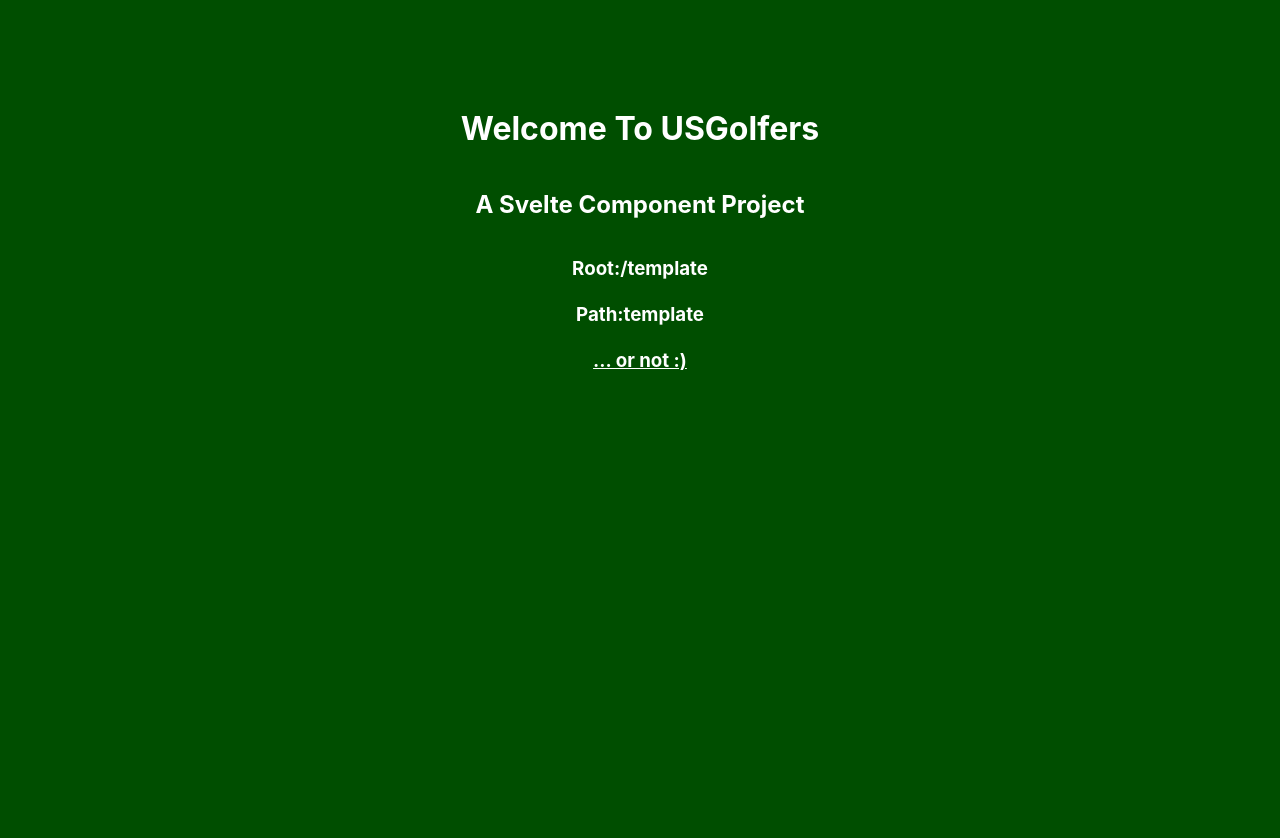
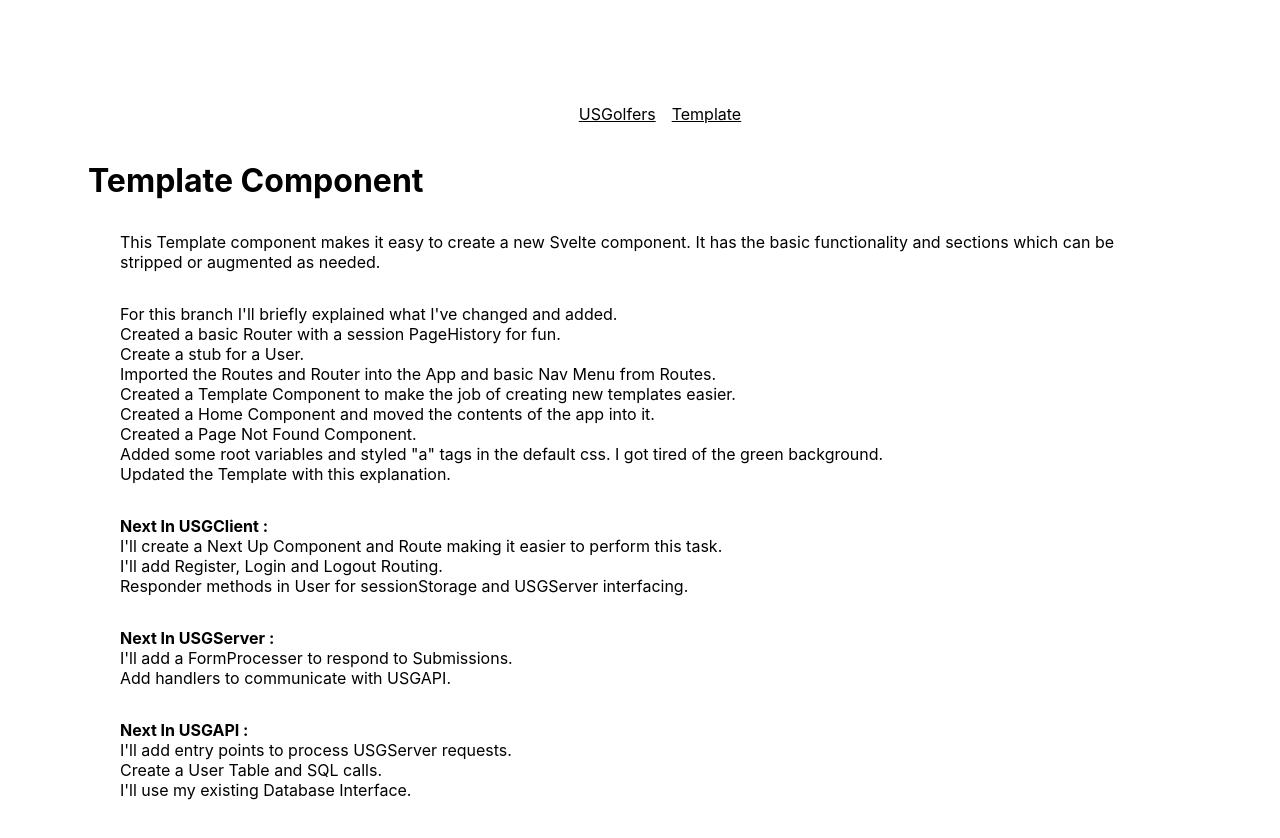
Before and after one commit to RichT-K/USGClient, a Svelte app: page /template in a window 1280 px wide. Shown: the top 838 px of the page. Before the commit the page ends 800 px from the top, so only its background shows below. Built offline with nearby package versions, Linux system fonts and the light colour scheme.

Commit message:
build and publish client assets

```diff
--- /dev/null
+++ b/context/User.ts
@@ -0,0 +1,3 @@
+export const User={
+    name:"User"
+}
--- a/jsconfig.json
+++ b/jsconfig.json
@@ -28,5 +28,5 @@
    * Use global.d.ts instead of compilerOptions.types
    * to avoid limiting type declarations.
    */
-  "include": ["src/**/*.d.ts", "src/**/*.js", "src/**/*.svelte","src/lib/*/*.ts","src/lib/*/*/*.ts","src/lib/*.ts", "src/lib/*.js"  ]
+  "include": ["src/**/*.d.ts", "src/**/*.js", "src/**/*.svelte","lib/*/*.ts","lib/*/*/*.ts","lib/*.ts", "lib/*.js"  ]
 }
--- /dev/null
+++ b/lib/Router/index.ts
@@ -0,0 +1,42 @@
+import { User } from "/context/User";
+import Home     from '/src/components/Home.svelte';
+import NotFound from '/src/components/NotFound.svelte';
+import Template from '/src/components/Template.svelte';
+
+export const PageHistory={
+    get Pages(){
+        return JSON.parse(sessionStorage["USG-PageHistory"]||"{}");
+    },
+    set Pages(jPages){
+        sessionStorage["USG-PageHistory"] = JSON.stringify(jPages||{});
+    },
+    set Page(path){
+        path = path||"/";
+        let Pages = PageHistory.Pages;
+        Pages[path] = Pages[path] ? (++Pages[path]) : 1;
+        PageHistory.Pages = Pages;
+    }
+}
+
+export const aPath = location.pathname.substr(1).toLowerCase().split("/");
+export const root = "/" +(aPath[0] || "");
+let path="/";
+export const Routes = {
+    [path]              :{text:"USGolfers ",  use:Home,       aProps:{User}},
+    [path="/template"]  :{text:"Template",    use:Template,   aProps:{User}},
+}
+let jRoutes = Routes;
+let Instance = NotFound;
+let route="";
+aPath.forEach((word,i)=>{
+    route += ("/"+word);
+    if(!jRoutes[route]) return;
+    if(jRoutes[route].use) Instance = jRoutes[route].use;
+    if(jRoutes[route].Routes) jRoutes = jRoutes[route].Routes;
+});
+export function Router(element){
+    PageHistory.Page = route;
+    let props = (jRoutes[route]||{}).aProps;
+    new Instance({target:element,props});
+}
+export {Routes as Menu};
--- a/public/styles/default.css
+++ b/public/styles/default.css
@@ -13,13 +13,18 @@
   --warning-background-color:rgba(226, 224, 81, 0.795);
   --Yes-color:rgb(255, 255, 255);
   --Yes-background-color:rgb(87, 151, 85);
+  --text-color:black;
 }
 body{
     display:grid;
     justify-content: center;
     align-content: start;
     padding:5em;
-    color:rgb(255, 255, 255);
-    background-color:rgb(0, 78, 0);
+    color:var(--text-color);
+    background-color:rgb(255, 255, 255);
     font-family:var(--font-family);
 }
+a{
+  text-decoration: underline;
+  color:black;
+}
--- a/src/App.svelte
+++ b/src/App.svelte
@@ -1,53 +1,23 @@
+<svelte:options customElement="usg-app-component" />
 <script>
   import { onMount } from 'svelte';
-  const aPath = location.pathname.substr(1).toLowerCase().split("/");
-  const root = "/" +(aPath[0] || "");
-
-  let opened="";
-  let pathtext = root=="/"?"Try a different path":"... or not :)";
+  import {Routes,Router} from "/lib/Router"
   onMount(()=>{
     console.log("IN SVELTE !!")
-    setTimeout(()=>{
-      opened="OPENED";
-    },1000);
   })
 </script>
-<h1>Welcome To USGolfers</h1>
-<h2 class="{opened}">A Svelte Component Project
-</h2>
-<h3 class="{opened}">
-  <div>Root:{root}</div>
-
-  <div>Path:{aPath.join("/")}</div>
-
-  <div>
-    <a href="{root=="/"?"/a/different/path":"/"}">{pathtext}</a>
-  </div>
-</h3>
+<ul class="NavMenu">
+{#each Object.entries(Routes) as [path,Route], key}
+  <li><a href="{path}">{Route.text}</a></li>
+{/each}
+</ul>
+<main use:Router />
 <style>
-  h2{
-    width:0%;
-    white-space:pre;
-    overflow:hidden;
-    transition:all 1s ease;
-  }
-  h2.OPENED{
-    width:100%;
-    text-align: center;
-  }
-  h3{
-    max-height:0%;
-    white-space:pre;
-    overflow:hidden;
-    transition:all 4s ease;
-  }
-  h3.OPENED{
-    max-height:100%;
-    text-align: center;
-  }
-  a{
-    margin-top:2em;
-    text-decoration: underline;
-    color:white;
+  .NavMenu{
+    display:grid;
+    gap:1em;
+    grid-auto-flow:column;
+    list-style: none;
+    justify-content: center;
   }
 </style>
--- /dev/null
+++ b/src/components/Home.svelte
@@ -0,0 +1,52 @@
+<svelte:options customElement="usg-home-component" />
+<script>
+  import { onMount } from 'svelte';
+  const aPath = location.pathname.substr(1).toLowerCase().split("/");
+  const root = "/" +(aPath[0] || "");
+
+  let opened="";
+  let pathtext = root=="/"?"Try a different path":"... or not :)";
+  onMount(()=>{
+    console.log("IN SVELTE !!")
+    setTimeout(()=>{
+      opened="OPENED";
+    },1000);
+  })
+</script>
+<h1>Welcome To USGolfers</h1>
+<h2 class="{opened}">A Svelte Component Project
+</h2>
+<h3 class="{opened}">
+  <div>Root:{root}</div>
+
+  <div>Path:{aPath.join("/")}</div>
+
+  <div>
+    <a href="{root=="/"?"/a/different/path":"/"}">{pathtext}</a>
+  </div>
+</h3>
+<style>
+h2{
+    width:0%;
+    white-space:pre;
+    overflow:hidden;
+    transition:all 1s ease;
+}
+h2.OPENED{
+    width:100%;
+    text-align: center;
+}
+h3{
+    max-height:0%;
+    white-space:pre;
+    overflow:hidden;
+    transition:all 4s ease;
+}
+h3.OPENED{
+    max-height:100%;
+    text-align: center;
+}
+a{
+    margin-top:2em;
+}
+  </style>
--- /dev/null
+++ b/src/components/NotFound.svelte
@@ -0,0 +1,27 @@
+<svelte:options customElement="usg-page-not-found-component" />
+<script>
+    import App from "../App.svelte";
+import { User } from "/context/User";
+    import {PageHistory} from "/lib/Router"
+
+</script>
+<div class="PAGE-NOT-FOUND">
+    <h2>USGolfers</h2>
+    <h1>Page Not Found</h1>
+    <h4>You're In A Tough Spot!</h4>
+    <div>
+        <h3>Oh The Places You've Been {User.name}!</h3>
+        {#each Object.entries(PageHistory.Pages) as [path,count],i}
+        <div>{i+1}) {count} time{count>1?"s":""} at {path}</div>
+        {/each}
+    </div>
+</div>
+<style>
+.PAGE-NOT-FOUND{
+    display:grid;
+    padding:3em;
+    justify-items:center;
+    background-color:red;
+    color:white;
+}
+</style>
--- /dev/null
+++ b/src/components/Template.svelte
@@ -0,0 +1,51 @@
+<svelte:options customElement="usg-template-component" />
+<script>
+    import { onMount, onDestroy } from 'svelte';
+    onMount(()=>{
+        // Local initialization
+        console.log("CustomElement: usg-template-component");
+    })
+    onDestroy(()=>{
+        // Local clean up
+    });
+</script>
+<div>
+    <h1>Template Component</h1>
+    <p >
+        This Template component makes it easy to create a new Svelte component.
+        It has the basic functionality and sections which can be stripped or augmented as needed.
+    </p>
+    <p >
+        For this branch I'll briefly explained what I've changed and added.
+        <br> Created a basic Router with a session PageHistory for fun.
+        <br> Create a stub for a User.
+        <br> Imported the Routes and Router into the App and basic Nav Menu from Routes.
+        <br> Created a Template Component to make the job of creating new templates easier.
+        <br> Created a Home Component and moved the contents of the app into it.
+        <br> Created a Page Not Found Component.
+        <br> Added some root variables and styled "a" tags in the default css. I got tired of the green background.
+        <br> Updated the Template with this explanation.
+    </p>
+    <p >
+        <b>Next In USGClient :</b>
+        <br> I'll create a Next Up Component and Route making it easier to perform this task.
+        <br>I'll add Register, Login and Logout Routing.
+        <br>Responder methods in User for sessionStorage and USGServer interfacing.
+    </p>
+    <p >
+        <b>Next In USGServer :</b>
+        <br>I'll add a FormProcesser to respond to Submissions.
+        <br>Add handlers to communicate with USGAPI.
+    </p>
+    <p >
+        <b>Next In USGAPI :</b>
+        <br>I'll add entry points to process USGServer requests.
+        <br>Create a User Table and SQL calls.
+        <br>I'll use my existing Database Interface.
+    </p>
+</div>
+<style>
+    p{
+        margin:2em;
+    }
+</style>
```
Lines whose indentation alone changed are shown as unchanged.
